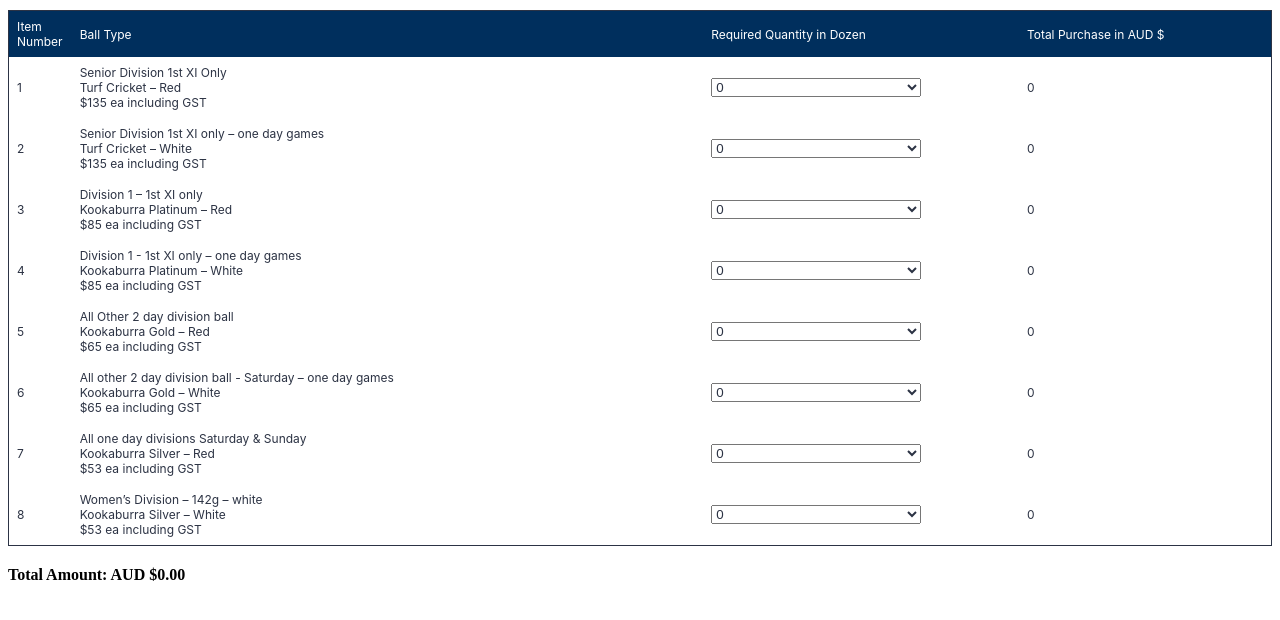
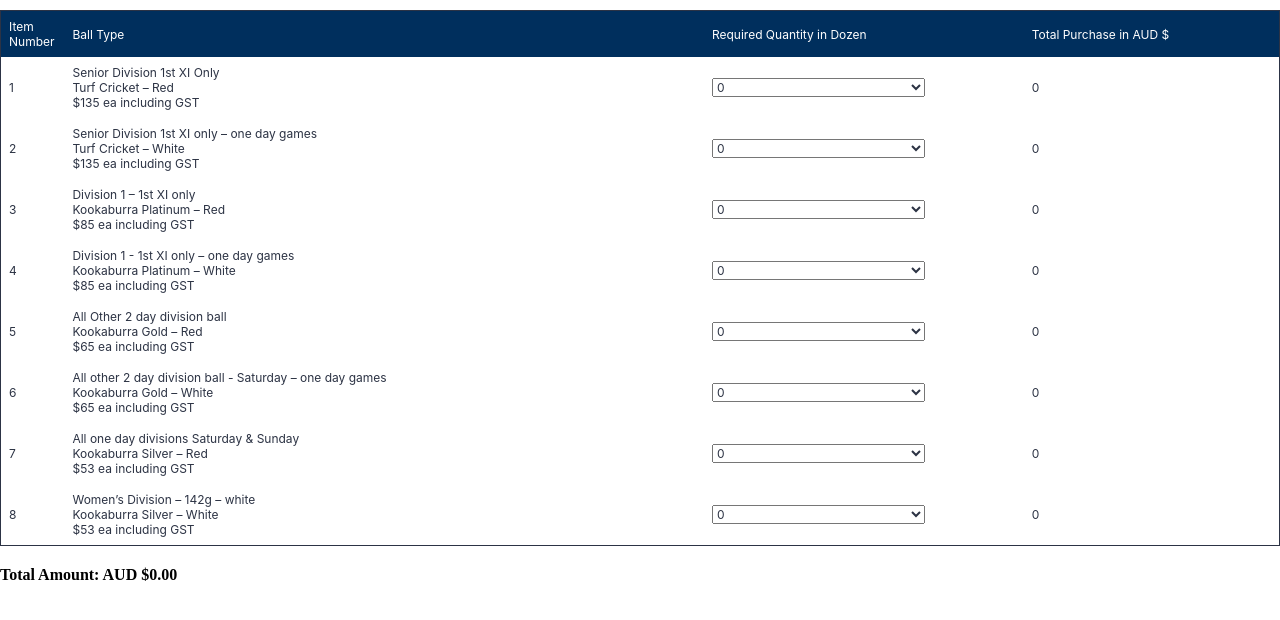
Before and after one commit to lthapa22/VTCA, a plain HTML site: page index.html in a window 1280 px wide. Drawn offline with Linux system fonts and the light colour scheme.

Commit message:
Set margin, padding to 0 and dropdown font

```diff
--- a/index.html
+++ b/index.html
@@ -3,6 +3,11 @@
 
 <head>
   <style>
+    html, body {
+    margin: 0;
+    padding: 0;
+    }
+
     table {
       width: 100%;
       border-collapse: collapse;
@@ -31,6 +36,7 @@
     select {
       width: 70%;
       color: #2c3344;
+      font: 12px Inter, sans-serif;
     }
 
     /* Shortened column width styling */
```
